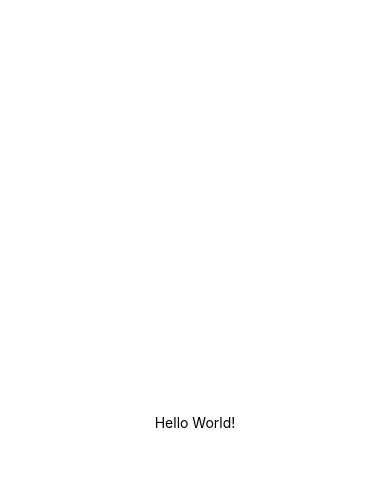
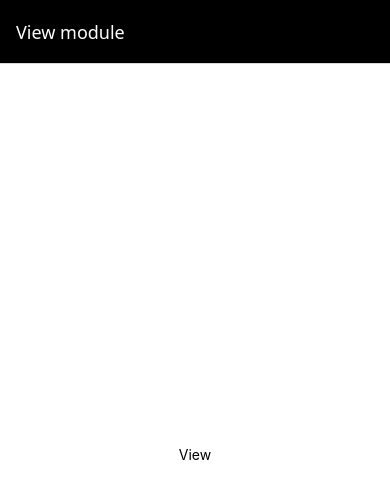
Before and after one commit to K2222986/crudler, a React Native app: screen / in a window 390 px wide. Shown: the top 498 px of the page. Built offline with nearby package versions, Linux system fonts and the light colour scheme.

Commit message:
Activity 2 Completed

```diff
--- a/App.js
+++ b/App.js
@@ -1,5 +1,11 @@
-import { StatusBar } from 'expo-status-bar';
-import { StyleSheet, Text, View } from 'react-native';
+import { NavigationContainer } from '@react-navigation/native';
+import { createNativeStackNavigator } from '@react-navigation/native-stack';
+import ModuleListScreen from './src/components/screens/ModuleListScreen';
+import ModuleAddScreen from './src/components/screens/ModuleAddScreen';
+import ModuleViewScreen from './src/components/screens/ModuleViewScreen';
+import ModuleModifyScreen from './src/components/screens/ModuleModifyScreen';
+
+const Stack = createNativeStackNavigator();
 
 export const App = () => {
   // Initialisations ------------------
@@ -7,20 +13,39 @@
   // Handlers -------------------------
   // View -----------------------------
   return (
-    <View style={styles.container}>
-      <Text>Hello World!</Text>
-      <StatusBar style="auto" />
-    </View>
+    <NavigationContainer>
+      <Stack.Navigator
+        initialRouteName='ModuleViewScreen'
+        screenOptions={{
+          headerStyle: { backgroundColor: 'black'},
+          headerTintColor: 'white',
+        }}
+      >
+
+      <Stack.Screen
+        name='ModuleListScreen'
+        component={ModuleListScreen}
+        options={{ title: 'List modules' }}
+      />
+      <Stack.Screen
+        name='ModuleAddScreen'
+        component={ModuleAddScreen}
+        options={{ title: 'Add module' }}
+      />
+      <Stack.Screen
+        name='ModuleViewScreen'
+        component={ModuleViewScreen}
+        options={{ title: 'View module' }}
+      />
+      <Stack.Screen
+        name='ModuleModifyScreen'
+        component={ModuleModifyScreen}
+        options={{ title: 'Modify module' }}
+      />
+
+      </Stack.Navigator>
+    </NavigationContainer>
   );
-}
-
-const styles = StyleSheet.create({
-  container: {
-    flex: 1,
-    backgroundColor: '#fff',
-    alignItems: 'center',
-    justifyContent: 'center',
-  },
-});
+};
 
 export default App;
--- a/package.json
+++ b/package.json
@@ -9,6 +9,7 @@
     "web": "expo start --web"
   },
   "dependencies": {
+    "@react-navigation/native-stack": "^7.1.1",
     "expo": "~52.0.11",
     "expo-status-bar": "~2.0.0",
     "react": "18.3.1",
--- /dev/null
+++ b/src/components/layout/Screen.js
@@ -0,0 +1,26 @@
+import { StatusBar } from 'expo-status-bar';
+import { StyleSheet, View } from 'react-native';
+
+const Screen = ({children}) => {
+  // Initialisations ------------------
+  // State ----------------------------
+  // Handlers -------------------------
+  // View -----------------------------
+  return (
+    <View style={styles.screen}>
+      {children}
+      <StatusBar style='light' />
+    </View>
+  );
+}
+
+const styles = StyleSheet.create({
+  screen: {
+    flex: 1,
+    backgroundColor: '#fff',
+    alignItems: 'center',
+    justifyContent: 'center',
+  },
+});
+
+export default Screen;
--- /dev/null
+++ b/src/components/screens/ModuleAddScreen.js
@@ -0,0 +1,18 @@
+import { StyleSheet, Text } from 'react-native';
+import Screen from '../layout/Screen';
+
+const ModuleAddScreen = () => {
+  // Initialisations ------------------
+  // State ----------------------------
+  // Handlers -------------------------
+  // View -----------------------------
+  return (
+    <Screen>
+      <Text>Add</Text>
+    </Screen>
+  );
+}
+
+const styles = StyleSheet.create({});
+
+export default ModuleAddScreen;
--- /dev/null
+++ b/src/components/screens/ModuleListScreen.js
@@ -0,0 +1,18 @@
+import { StyleSheet, Text } from 'react-native';
+import Screen from '../layout/Screen';
+
+const ModuleListScreen = () => {
+  // Initialisations ------------------
+  // State ----------------------------
+  // Handlers -------------------------
+  // View -----------------------------
+  return (
+    <Screen>
+      <Text>List</Text>
+    </Screen>
+  );
+}
+
+const styles = StyleSheet.create({});
+
+export default ModuleListScreen;
--- /dev/null
+++ b/src/components/screens/ModuleModifyScreen.js
@@ -0,0 +1,18 @@
+import { StyleSheet, Text } from 'react-native';
+import Screen from '../layout/Screen';
+
+const ModuleModifyScreen = () => {
+  // Initialisations ------------------
+  // State ----------------------------
+  // Handlers -------------------------
+  // View -----------------------------
+  return (
+    <Screen>
+      <Text>Modify</Text>
+    </Screen>
+  );
+}
+
+const styles = StyleSheet.create({});
+
+export default ModuleModifyScreen;
--- /dev/null
+++ b/src/components/screens/ModuleViewScreen.js
@@ -0,0 +1,18 @@
+import { StyleSheet, Text } from 'react-native';
+import Screen from '../layout/Screen';
+
+const ModuleViewScreen = () => {
+  // Initialisations ------------------
+  // State ----------------------------
+  // Handlers -------------------------
+  // View -----------------------------
+  return (
+    <Screen>
+      <Text>View</Text>
+    </Screen>
+  );
+}
+
+const styles = StyleSheet.create({});
+
+export default ModuleViewScreen;
```
Also changed, not shown: 1 other file (tests, documents, lock files or other folders).
